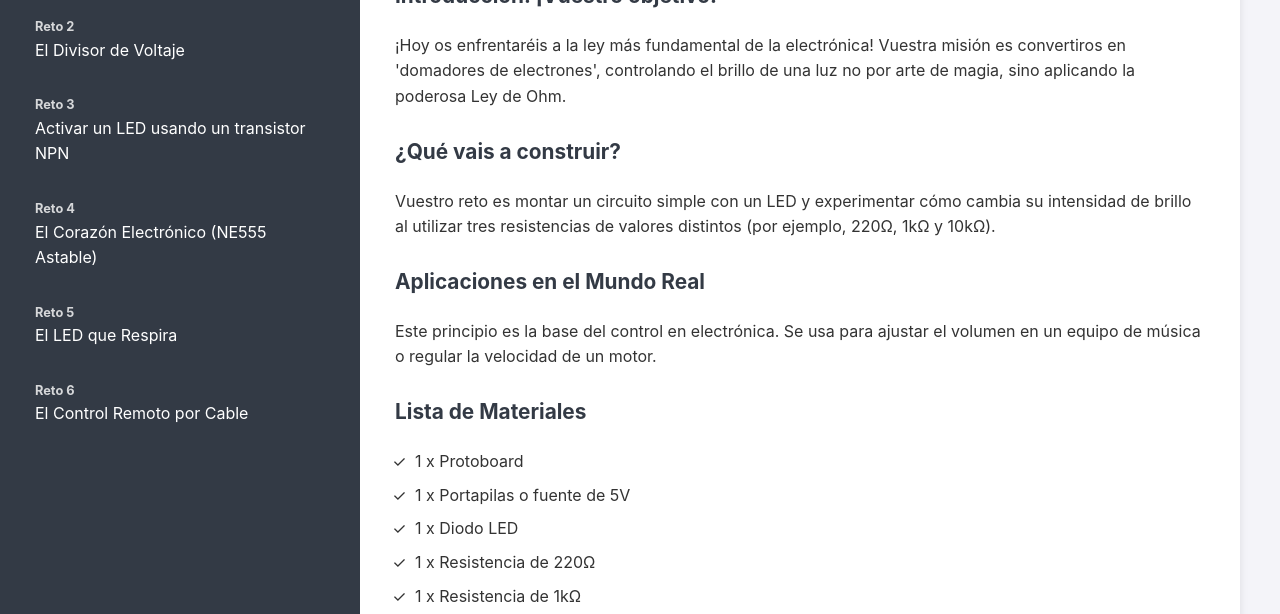
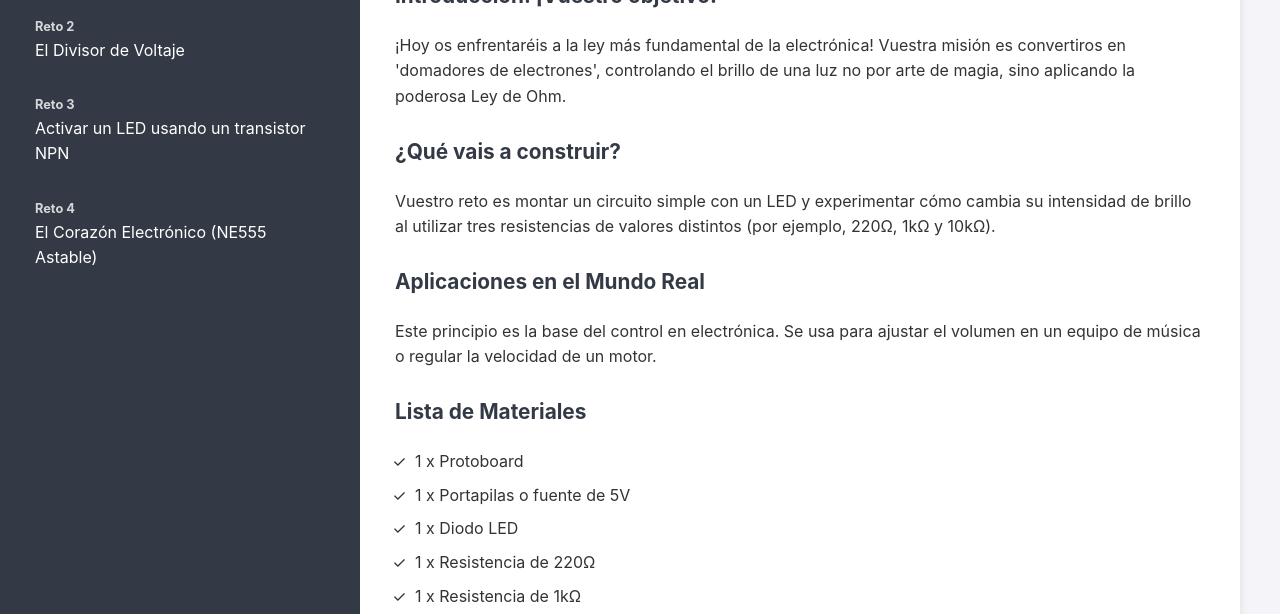
Before and after one commit to jorge4321/retosfisica, a plain HTML site: page index.html in a window 1280 px wide. Shown: the part 176-790 px from the top of the page. Drawn offline with Linux system fonts and the light colour scheme.

Commit message:
Update index.html

```diff
--- a/index.html
+++ b/index.html
@@ -152,22 +152,6 @@
                 applications: "El modo astable del 555 se usa en las luces intermitentes de los coches, en alarmas sonoras, semáforos, luces de navidad y para generar la señal de reloj en sistemas digitales antiguos.",
                 materials: ["1 x Chip NE555", "1 x Condensador electrolítico (ej: 10uF o 100uF)", "2 x Resistencias (ej: 1kΩ y 10kΩ)", "1 x Diodo LED", "1 x Resistencia 330Ω (protección LED)", "Fuente de alimentación", "Protoboard y cables"],
                 tools: ["Hoja de datos (Datasheet) del NE555 (¡Muy importante para ver los pines!)", "Calculadora"]
-            },
-            {
-                title: "Reto 5: El LED que Respira",
-                introduction: "¿Cómo podemos crear una luz que cambie suavemente? Usando PWM (Modulación por Ancho de Pulso).",
-                description: "Programaréis el ESP32 para que la intensidad de un LED aumente y disminuya gradualmente (efecto fading).",
-                applications: "La PWM se usa para controlar velocidad de motores, intensidad de luces y servos.",
-                materials: ["1 x Placa ESP32", "1 x Protoboard", "1 x LED", "1 x Resistencia"],
-                tools: ["Ordenador", "Cable USB"]
-            },
-            {
-                title: "Reto 6: El Control Remoto por Cable",
-                introduction: "¡Es hora de hablar con vuestro circuito! Usaréis el puerto serie para enviar órdenes desde el PC.",
-                description: "Crearéis un sistema donde al enviar una letra desde el ordenador, el ESP32 encenderá o apagará un LED.",
-                applications: "La comunicación serie (UART) es estándar para GPS, sensores industriales y depuración.",
-                materials: ["1 x Placa ESP32", "1 x Protoboard", "1 x LED", "1 x Resistencia"],
-                tools: ["Ordenador", "Monitor Serie"]
             }
         ];
 
```
